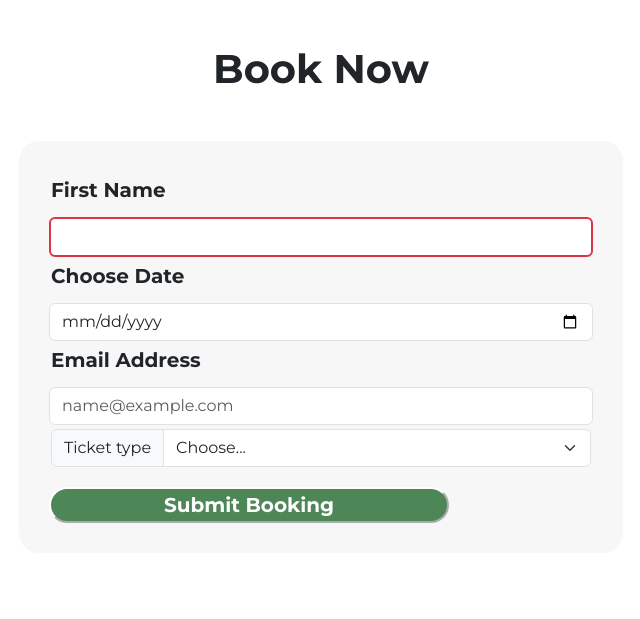
After one commit to denisdemydenko/RZA-Website, a PHP site: page /booking.php in a window 1280 px wide. The commit adds this page. Shown: the part 321-940 px from the top of the page, without its empty margins (319-959 px from the left). Run offline with PHP 8.4, Linux system fonts and the light colour scheme.

Commit message:
Added booking page and validation for it

```diff
--- /dev/null
+++ b/booking.css
@@ -0,0 +1,74 @@
+.booking_block{
+    margin: auto;
+    width: 600px;
+    min-height: 80vh;
+    display: flex;
+    justify-content: center;
+    align-items: center;
+    flex-direction: column;
+    gap: 10px;
+}
+
+.booking_block h2{
+
+    font-weight: bold;
+    font-size: 40px;
+    font-family: Montserrat,sans-serif;
+}
+
+.login{
+    padding: 30px;
+    font-size: 20px !important;
+    font-family: Montserrat,sans-serif !important;
+    font-weight: bold;
+    border-radius: 20px;
+    background-color: rgb(247, 247, 247);
+}
+
+.login button{
+
+    width: 400px;
+    border-radius: 20px;
+    font-weight: bold;
+    font-family: Montserrat,sans-serif;
+    font-size: 20px;
+    background-color: #4e8757ff;
+    color: white;
+    border-color: white;
+}
+
+.login button:hover{
+
+    background-color: #4e8757ff;
+}
+
+.checkbox{
+    display: flex;
+    justify-content: start;
+    align-items: center;
+    flex-direction: row;
+    gap: 10px;
+    font-size: 15px;
+    margin-bottom: 0 !important;
+}
+
+.checkbox label{
+
+    margin-top: 3px;
+}
+
+.login .form-control:required:invalid,
+.login .form-select:required:invalid {
+    border: 2px solid #dc3545;
+}
+
+.login .form-control:required:valid,
+.login .form-select:required:valid {
+    border: 2px solid #198754;
+}
+
+.login .form-control:focus,
+.login .form-select:focus {
+    outline: none;
+    box-shadow: none;
+}
--- /dev/null
+++ b/booking.php
@@ -0,0 +1,101 @@
+<!DOCTYPE html>
+<html lang="en">
+<head>
+    <meta charset="UTF-8">
+    <meta name="viewport" content="width=device-width, initial-scale=1.0">
+    <title>Book Now</title>
+    <link href="https://cdn.jsdelivr.net/npm/bootstrap@5.3.8/dist/css/bootstrap.min.css" rel="stylesheet" integrity="sha384-sRIl4kxILFvY47J16cr9ZwB07vP4J8+LH7qKQnuqkuIAvNWLzeN8tE5YBujZqJLB" crossorigin="anonymous">
+    <style>
+    @import url('https://fonts.googleapis.com/css2?family=Montserrat:ital,wght@0,100..900;1,100..900&display=swap');
+    </style>
+    <link rel="stylesheet" href="booking.css">
+</head>
+<body style = "width: 100%;
+height: 100%;
+margin: 0;
+padding: 0;"">
+
+<!-- Header -->
+<header style = "
+width: auto;
+height: 300px;
+background-image: url(bg-header.svg);
+padding-top: 1px;">
+
+    <!-- Logo -->
+    <div style="
+    position:absolute;
+    left: 120px;
+    top:0px;">
+        <img src="rza_pic.svg"
+            alt="logo">
+    </div>
+
+<!-- Navbar -->
+<nav class="navbar"
+     style="
+     margin-top:100px;
+     margin-left:600px;
+     width: 600px;
+     height:80px;
+     background-color: white;
+     border-radius: 20px;">
+
+
+    <!-- Nav Links -->
+    <ul class="navbar-nav d-flex flex-row mb-3 nav-underline mx-auto">
+        <li class="nav-item p-2">
+            <a class="nav-link" style="
+            font-size:23px;
+            color:rgb(0, 0, 0);" href="#">Home</a>
+        </li>
+        <li class="nav-item p-2">
+            <a class="nav-link" style="
+                font-size:23px;
+                color:rgb(0, 0, 0);" href="#">Contact</a>
+        </li>
+        <li class="nav-item p-2">
+            <a class="nav-link" style="
+                font-size:23px;
+                color:rgb(0, 0, 0);" href="#">About Us</a>
+        </li>
+        <li class="nav-item p-2">
+            <a class="nav-link" style="
+                font-size:23px;
+                color:rgb(0, 0, 0);" href="#">Ticket Booking</a>
+        </li>
+    </ul>
+</nav>
+
+</header>
+
+<section class = "booking_block">
+
+    <h2>Book Now</h2>
+    <br>
+    <form action="" method = "post" class="row g-1 needs-validation login">
+        <label for="sFirstname" class = "form-label">First Name</label>
+        <input type="text" name="sFirstname" id="sFirstname" class="form-control" value required>
+
+        <label for="sDate" class="form-label">Choose Date</label>
+        <input type="date" name="sDate" id="sDate" class="form-control" min="<?php echo date('Y-m-d'); ?>">
+
+
+        <label for="sEmail" class="form-label">Email Address</label>
+        <input type="email" name="sEmail" id="sEmail" class = "form-control"  placeholder="name@example.com">
+
+        <div class="input-group mb-3">
+            <label for="sTicketType" class="input-group-text">Ticket type</label>
+            <select name="sTicketType" id="sTicketType" class="form-select">
+                <option selected disabled>Choose...</option>
+                <option value="1">Adult (16+) - £15.00</option>
+                <option value="2">Child (5+) - £10.00</option>
+                <option value="3">Senior (65+) - £12.00</option>
+            </select>
+        </div>
+
+        <button type="submit">Submit Booking</button>
+
+    </form>
+
+</section>
--- a/index.html
+++ b/index.php
@@ -61,7 +61,7 @@ padding-top: 1px;">
         <li class="nav-item p-2">
             <a class="nav-link" style="
                 font-size:23px;
-                color:rgb(0, 0, 0);" href="#">Hotel Booking</a>
+                color:rgb(0, 0, 0);" href="booking.php">Ticket Booking</a>
         </li>
     </ul>
 </nav>
@@ -150,7 +150,7 @@ padding-top: 1px;">
                     background-color: rgb(216, 196, 13);
                     margin-right:300px;
                     font-family: Montserrat,sans-serif;
-                    width: 320px;">
+                    width: 320px;" onclick="location.href='booking.php'">
 
                         Book Tickets Now!
 
```
